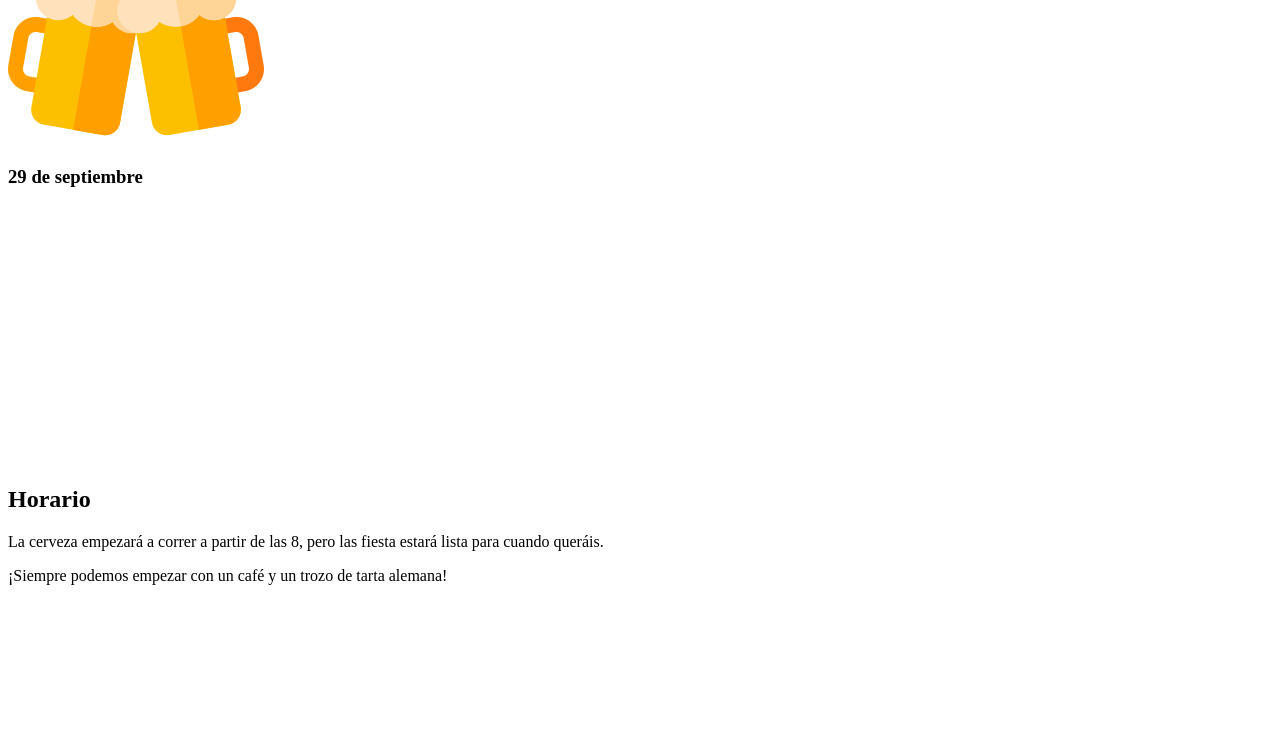
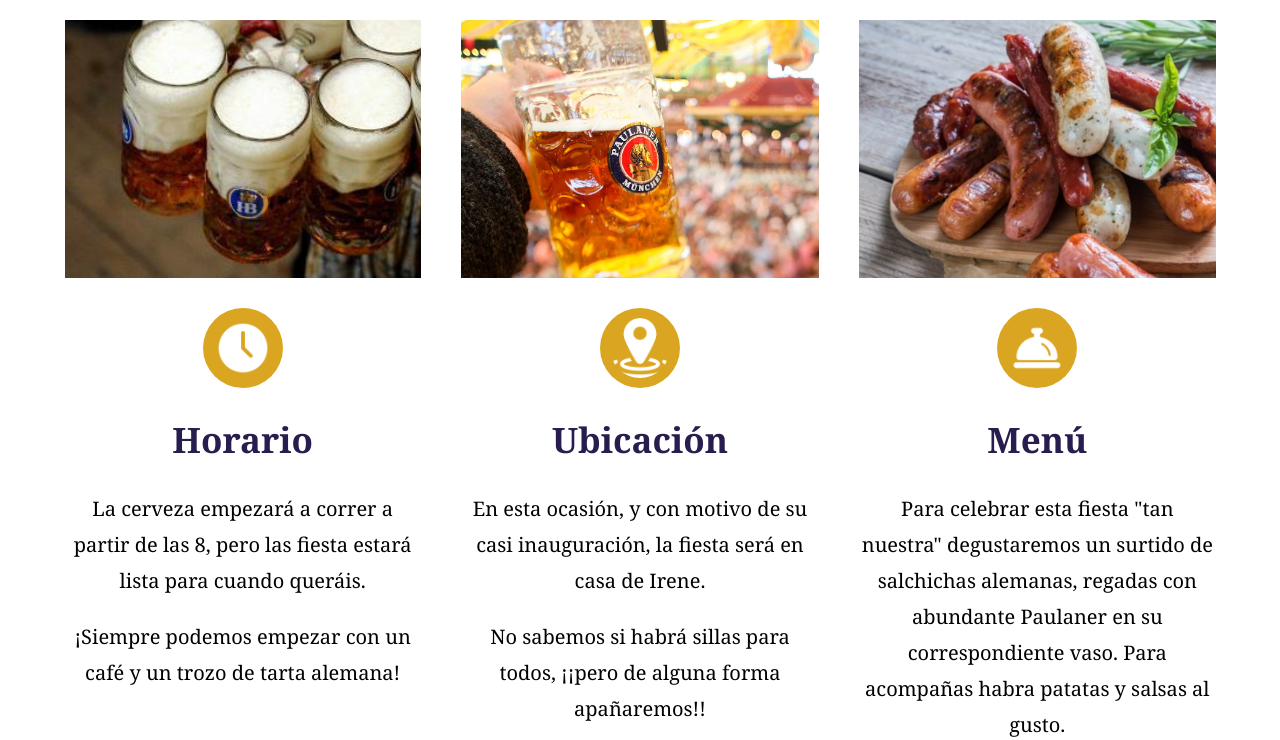
Before and after one commit to Ireloppin/lopezbeerfest, a plain HTML site: page index.html in a window 1280 px wide. Shown: the part 611-1351 px from the top of the page. Drawn offline with Linux system fonts and the light colour scheme; the site is published under a folder, as on GitHub Pages, so addresses that start at the root find nothing.

Commit message:
Update index.html

```diff
--- a/index.html
+++ b/index.html
@@ -4,8 +4,8 @@
     <meta charset="UTF-8" />
     <meta http-equiv="X-UA-Compatible" content="IE=edge" />
     <meta name="viewport" content="width=device-width, initial-scale=1.0" />
-    <link rel="stylesheet" href="/css/normalize.css" />
-    <link rel="stylesheet" href="/css/styles.css" />
+    <link rel="stylesheet" href="css/normalize.css" />
+    <link rel="stylesheet" href="css/styles.css" />
     <link rel="icon" type="image/jpg" href="img/favicon.png"/>
     <title>LopezBeerFest</title>
   </head>
```
